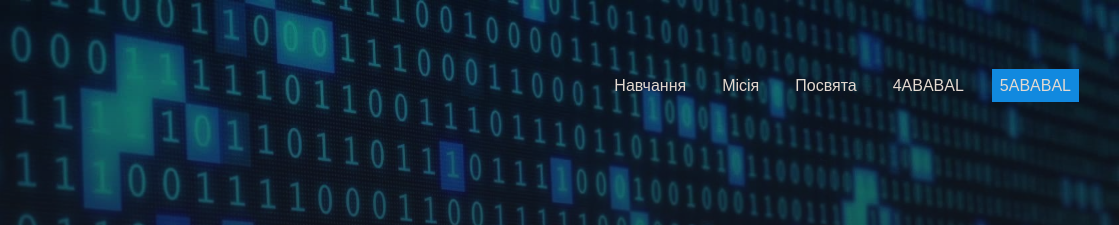
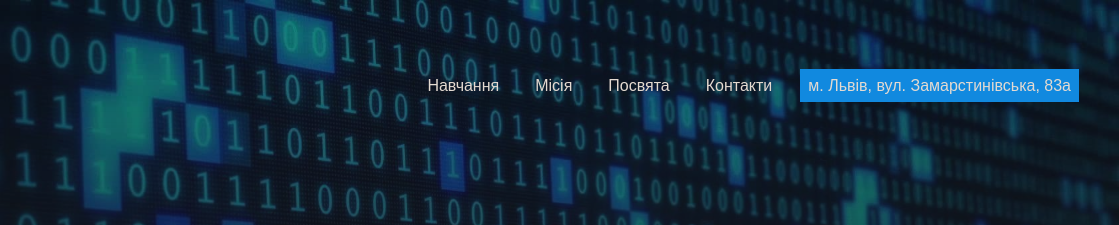
Before and after one commit to Svyatanchyk/3kt, a plain HTML site: page index.html in a window 1280 px wide. Shown: the top 225 px of the page, 161-1280 px from the left. Drawn offline with Linux system fonts and the light colour scheme.

Commit message:
Update index.html

```diff
--- a/index.html
+++ b/index.html
@@ -23,8 +23,8 @@
                <li class="header-list__item"> <a href="#news-1">Навчання</a></li>
                <li class="header-list__item"> <a href="#news-2">Місія</a></li>
                <li class="header-list__item"> <a href="#posviata">Посвята</a></li>
-               <li class="header-list__item"> <a href="#news-4">4ABABAL</a></li>
-               <li class="header-list__item"> <a href="#footer">5ABABAL</a></li>
+               <li class="header-list__item"> <a href="#news-4">Контакти</a></li>
+               <li class="header-list__item"> <a href="#">м. Львів, вул. Замарстинівська, 83а</a></li>
             </ul>
          </div>
       </header>
```
